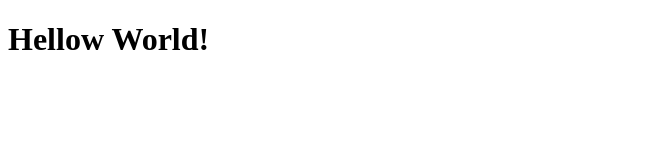
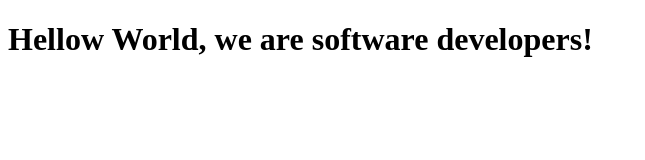
Before and after one commit to YosephM/practicepair_Yoseph_Riz, a plain HTML site: page index.html in a window 1280 px wide. Shown: the whole page, without its empty margins (0-645 px from the left). Drawn offline with Linux system fonts and the light colour scheme.

Commit message:
Add we are sotware develpor

```diff
--- a/index.html
+++ b/index.html
@@ -21,7 +21,7 @@
     - The freeCodeCamp Team
 
     -->
-    <h1>Hellow World!</h1>
+    <h1>Hellow World, we are software developers!</h1>
     <script src="js/index.js"></script>
   </body>
 </html>
```
